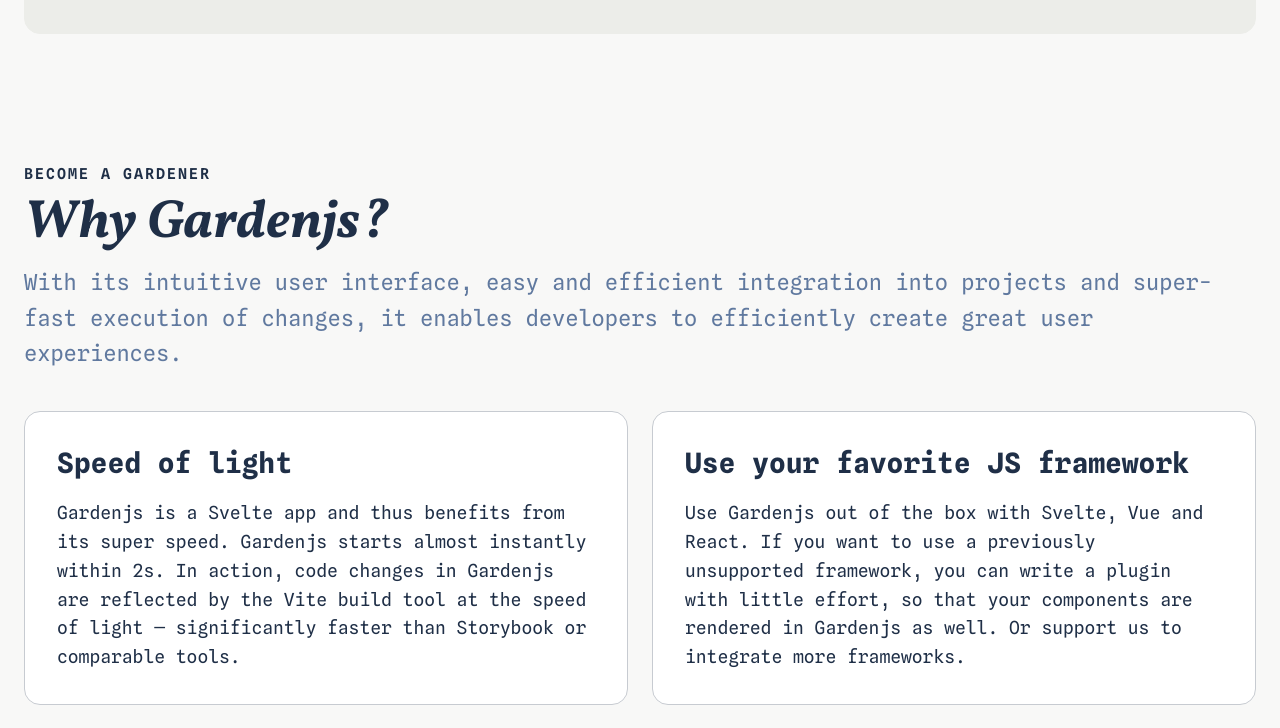
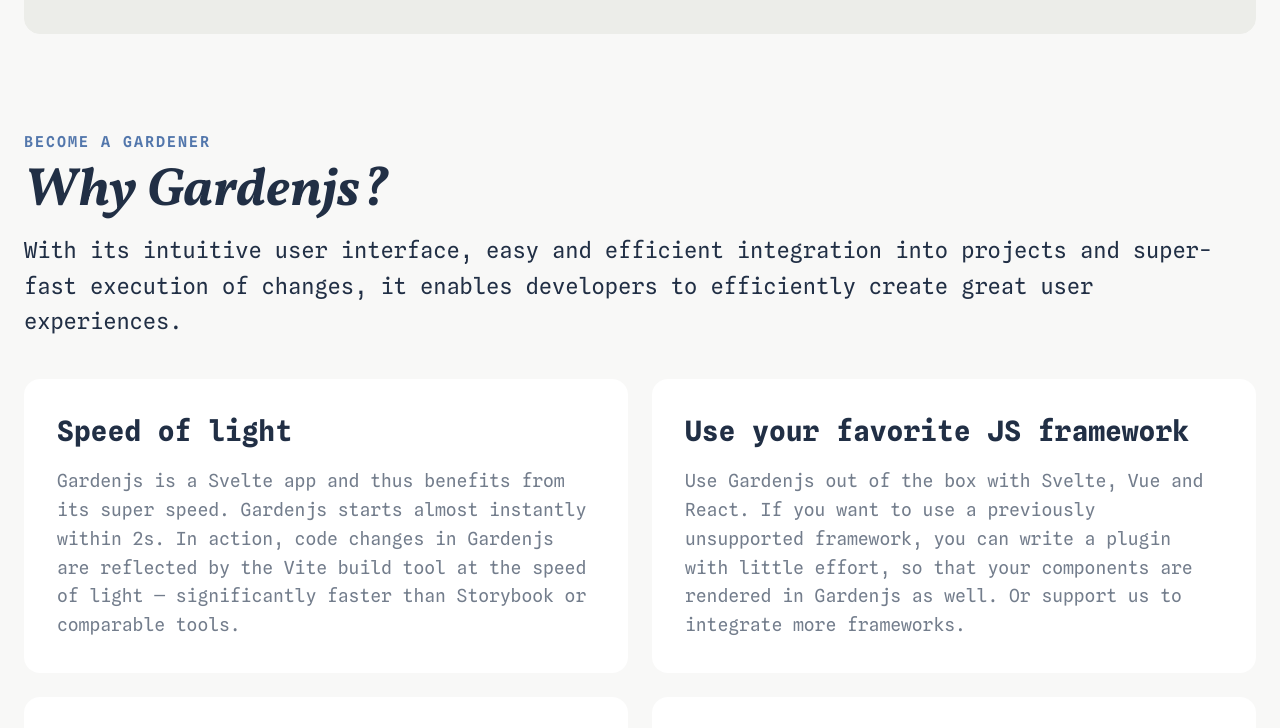
Before and after one commit to gardenjs/docs, a SvelteKit app: page / in a window 1280 px wide. Shown: the part 1684-2412 px from the top of the page. Built offline with nearby package versions, Linux system fonts and the light colour scheme.

Commit message:
finetuning

```diff
--- a/src/assets/scss/abstracts/variables.scss
+++ b/src/assets/scss/abstracts/variables.scss
@@ -2,15 +2,15 @@
   --c-primary:           hsl(185, 80%, 75%);
   --c-primary-dark:      hsl(185, 100%, 35%);
   --c-primary-hl:        hsl(185, 80%, 65%);
-  --c-secondary:         hsl(216, 25%, 50%);
-  --c-secondary-dark:    hsl(216, 40%, 20%);
+  --c-secondary:         hsl(216, 35%, 50%);
+  --c-secondary-dark:    hsl(216, 35%, 20%);
 
   --c-website-bg:        hsl(65, 10%, 97%);
   --c-website-code-bg:   var(--c-link-bg);
   --c-navbar-icon:       var(--c-secondary-dark);
   --c-navbar-icon-hl:    var(--c-primary-link);
   --c-border:            hsl(216, 10%, 80%);
-  --c-border-cards:      var(--c-border);
+  --c-border-cards:      transparent;
   --c-card-bg:           hsl(0, 0%, 100%);
   --c-card-bg-hl:        hsl(185, 80%, 88%);
   --c-quote-bg:          hsl(65, 10%, 92%);
@@ -20,7 +20,7 @@
 
   --c-headline:          var(--c-secondary-dark);
   --c-text:              var(--c-secondary-dark);
-  --c-text-light:        var(--c-secondary);
+  --c-text-light:        hsl(216, 10%, 50%);
   --c-link:              hsl(216, 100%, 55%);
   --c-link-hl:           hsl(216, 100%, 65%);
   --c-primary-link:      var(--c-primary-dark);
--- a/src/components/cards/Cards.svelte
+++ b/src/components/cards/Cards.svelte
@@ -48,7 +48,7 @@
       }
     }
     p {
-      color: var(--c-text);
+      color: var(--c-text-light);
       font-weight: 400;
       @supports (font-variation-settings: normal) {
         font-variation-settings: 'wght' 400;
--- a/src/components/chapterintro/Chapterintro.svelte
+++ b/src/components/chapterintro/Chapterintro.svelte
@@ -28,14 +28,11 @@
   .chapter {
     margin: 4rem 0 1rem;
     font-family: 'Spline Sans Mono';
-    @media (min-width: 840px) {
+    @media (min-width: 960px) {
       margin: 5rem 0 1rem;
     }
-    @media (min-width: 960px) {
+    @media (min-width: 1280px) {
       margin: 6rem 0 1rem;
-    }
-    @media (min-width: 1280px) {
-      margin: 8rem 0 1rem;
     }
     &.has-h1 {
       margin: 0 0 1.5rem;
@@ -46,12 +43,12 @@
         margin: 2.5rem 0;
       }
     }
-    // border-top: 2px solid var(--c-text);
-    // padding: 2rem 0 0;
+    // border-bottom: 2px solid var(--c-primary-dark);
+    // padding: 2rem 0;
     .superscript {
       margin: 0 0 0.25rem;
       font-size: 0.75rem;
-      color: var(--c-text);
+      color: var(--c-secondary);
       font-weight: 600;
       text-transform: uppercase;
       letter-spacing: 0.125rem;
@@ -93,17 +90,17 @@
     p {
       margin: 0rem;
       font-size: 1rem;
-      color: var(--c-text-light);
+      color: var(--c-text);
       font-weight: 400;
       @supports (font-variation-settings: normal) {
         font-variation-settings: 'wght' 400;
       }
       @media (min-width: 840px) {
+        font-size: 1.125rem;
+      }
+      @media (min-width: 960px) {
         font-size: 1.25rem;
       }
-      // @media (min-width: 960px) {
-      //   font-size: 1.375rem;
-      // }
       @media (min-width: 1280px) {
         font-size: 1.375rem;
       }
```
